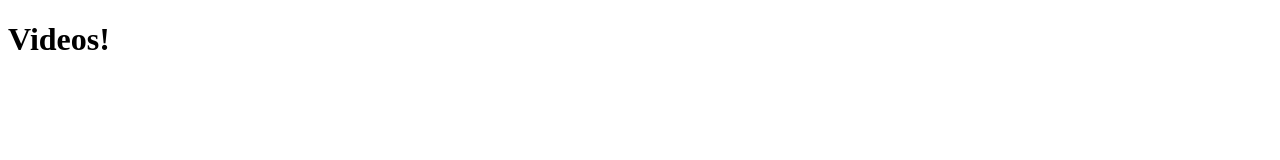
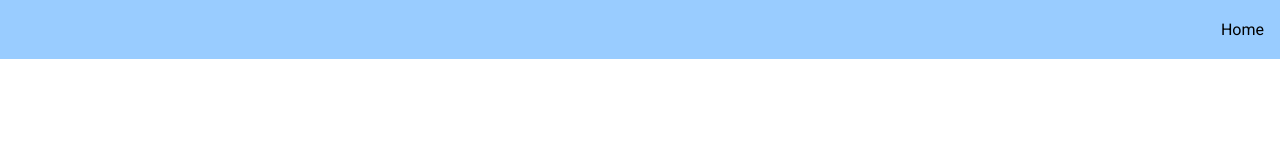
Before and after one commit to vltg-gaming/vltg-gaming.github.io, a plain HTML site: page videos/index.html in a window 1280 px wide. Drawn offline with Linux system fonts and the light colour scheme.

Commit message:
Update index.html

```diff
--- a/videos/index.html
+++ b/videos/index.html
@@ -6,6 +6,42 @@
     <title>Videos | VLTG Gaming</title>
   </head>
   <body>
-    <h1>Videos!</h1>
+    <div id="topnav">
+      <a href="/">Home</a>
+      <a href="/"></a>
+    </div>
+    <div class="content">
+      <h1>Videos!</h1>
+    </div>
+    <style>
+      @import url('https://fonts.googleapis.com/css2?family=Roboto&display=swap');
+
+      h1 {
+        font-family: 'Roboto', sans-serif;
+      }
+
+      #topnav {
+        overflow: hidden;
+        position: fixed;
+        top: 0;
+        left: 0;
+        width: 100%;
+        background: #99ccff;
+      }
+
+      #topnav a {
+        padding: 20px 16px;
+        float: right;
+        display: block;
+        text-align: center;
+        text-decoration: none;
+        font-family: 'Roboto', sans-serif;
+        color: black;
+      }
+
+      #topnav a:hover {
+        background-color: #4da6ff;
+      }
+    </style>
   </body>
 </html>
```
